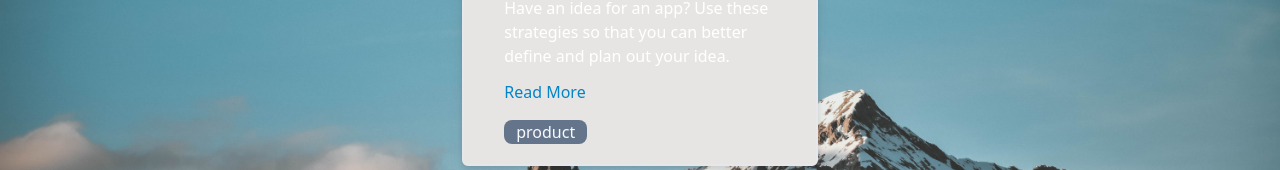
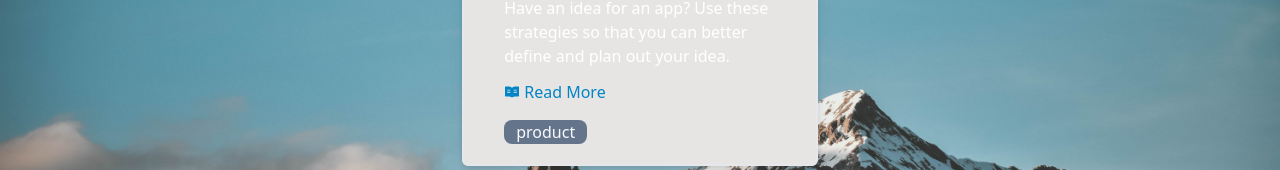
Before and after one commit to Bedrock02/tech-blog, a Next.js app: page / in a window 1280 px wide. Shown: the part 316-486 px from the top of the page. Built offline with nearby package versions, Linux system fonts and the light colour scheme.

Commit message:
Added icon to readmore text

```diff
--- a/components/Card/card.styles.ts
+++ b/components/Card/card.styles.ts
@@ -33,6 +33,12 @@ const styles = {
         'border-t-2',
         'py-3'
     ],
+    readMore: [
+        'flex',
+        'flex-row',
+        'items-center',
+        'gap-1',
+    ]
 }
 
 export default generateTailWindStrings(styles);
--- a/components/Card/card.tsx
+++ b/components/Card/card.tsx
@@ -1,6 +1,7 @@
 import Link from "next/link";
 import cardStyles from "./card.styles";
 import Tags from "../Tags/tags";
+import { AiFillRead } from "react-icons/ai"
 
 const Card = ({ post }) => {
   const { slug, data: { date, metaDesc, title, tags } } = post;
@@ -11,7 +12,12 @@ const Card = ({ post }) => {
       </h1>
       <p className={cardStyles.date}>{date}</p>
       <p className={cardStyles.metaData}>{metaDesc}</p>
-      <Link className="text-sky-600" href={`blog/${slug}`}>Read More</Link>
+      <Link className="text-sky-600" href={`blog/${slug}`}>
+        <div className={cardStyles.readMore}>
+          <AiFillRead />
+          <span>Read More</span>
+        </div>
+      </Link>
       <Tags tags={tags} />
     </div>
   );
```
